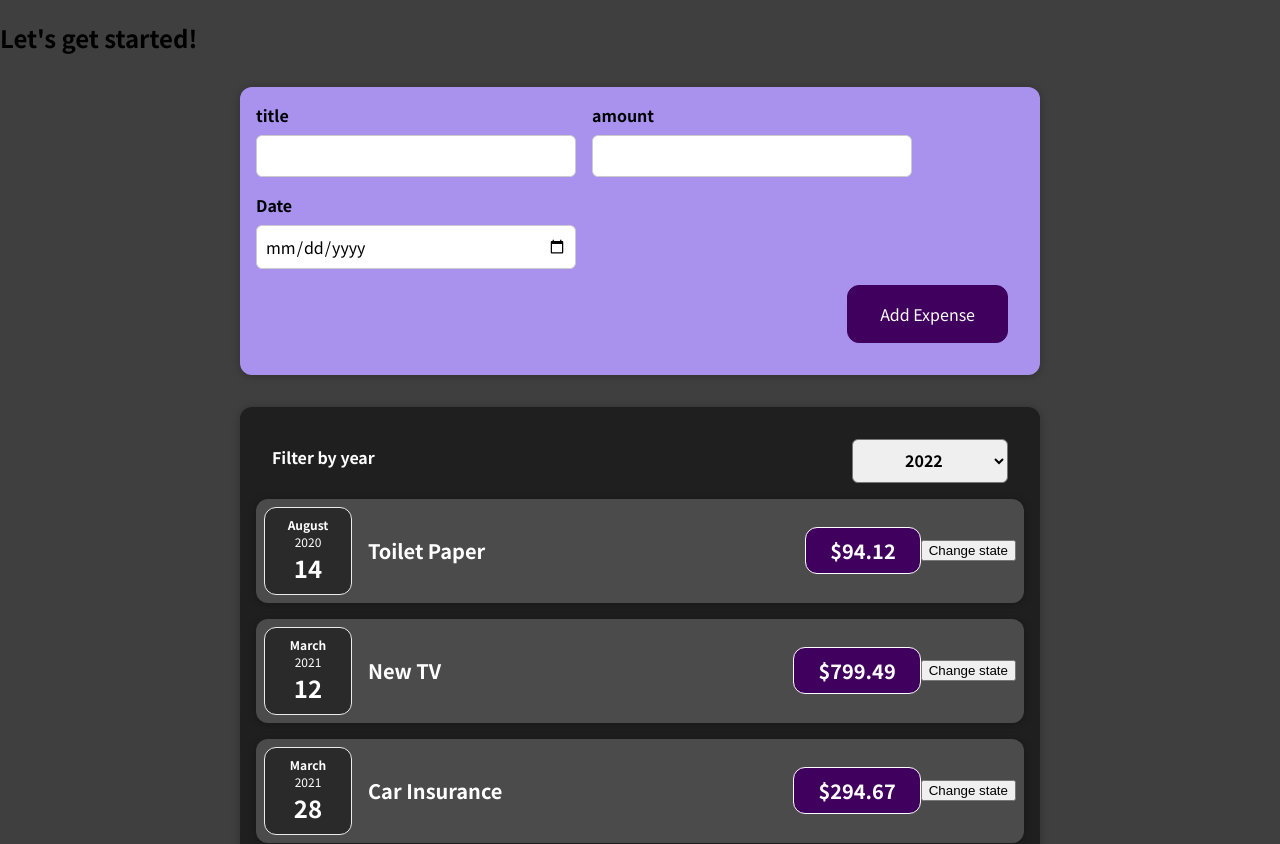
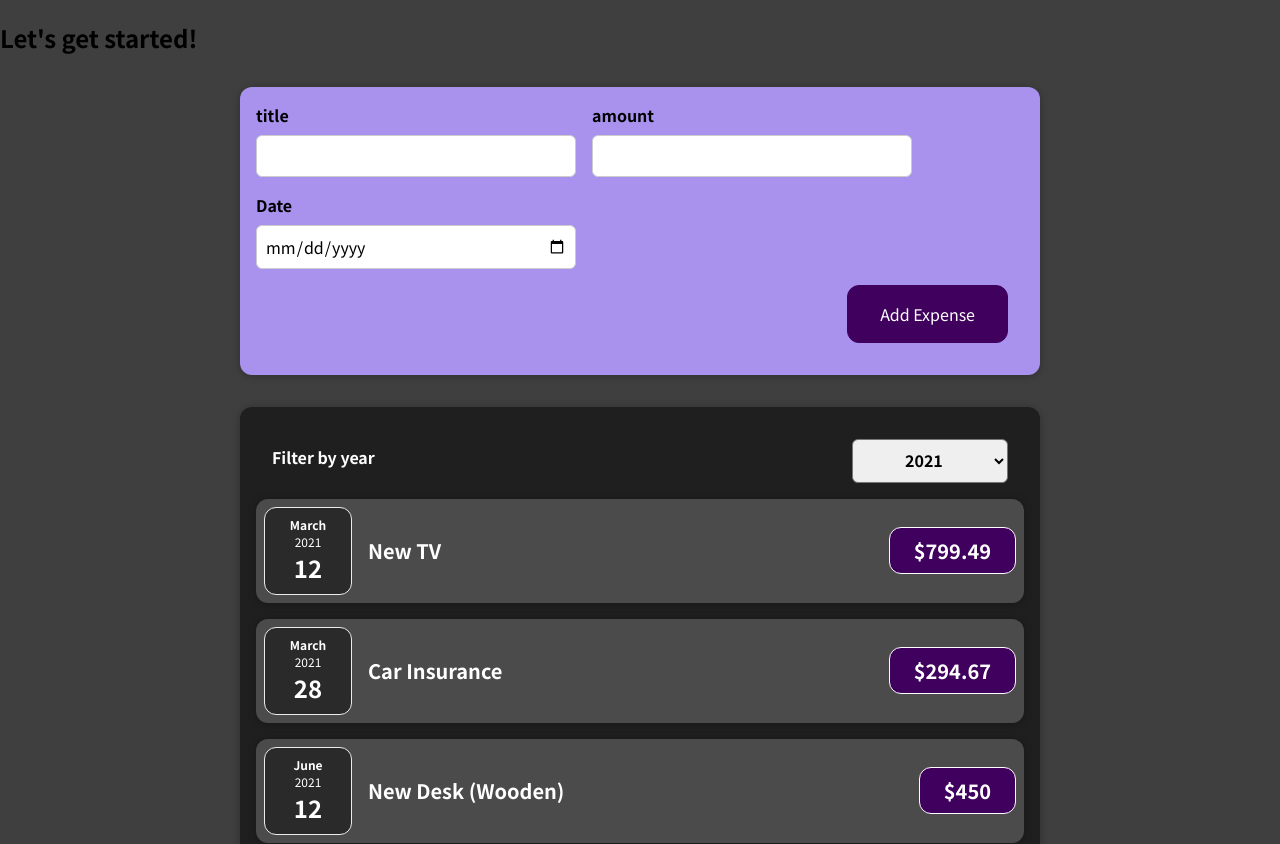
Before and after one commit to IamSithabile/my-app, a React (Create React App) app: page / in a window 1280 px wide. Shown: the top 844 px of the page. Built offline with nearby package versions, Linux system fonts and the light colour scheme.

Commit message:
Further split the compents to include an ExpenseList item

```diff
--- a/src/App.js
+++ b/src/App.js
@@ -1,8 +1,8 @@
 import Expenses from "./components/Expenses/Expenses";
 import NewExpense from "./components/NewExpense/NewExpense";
+import React, { useState } from "react";
 
-function App() {
-  const expenses = [
+const dummyExpenses = [
   {
     id: "e1",
     title: "Toilet Paper",
@@ -24,15 +24,21 @@ function App() {
   },
 ];
 
+function App() {
+  const [newExpenses, setNewExpenses] = useState(dummyExpenses);
+
   const expenseAddHandler = (expense) => {
-    console.log("In app.js" + expense);
+    // the reason why i Use the prevExpenseList variable provided by React is to ensure that React uses the value it stored and not any other
+    setNewExpenses((prevExpenseList) => {
+      return [expense, ...prevExpenseList];
+    });
   };
 
   return (
     <div>
       <h2>Let's get started!</h2>
       <NewExpense OnExpenseAdd={expenseAddHandler} />
-      <Expenses list={expenses} />
+      <Expenses list={newExpenses} />
     </div>
   );
 }
--- a/src/components/Expenses/ExpenseFilter.js
+++ b/src/components/Expenses/ExpenseFilter.js
@@ -12,7 +12,7 @@ const ExpensesFilter = (props) => {
     <div className="expenses-filter">
       <div className="expenses-filter__control">
         <label>Filter by year</label>
-        <select onChange={selectHandler}>
+        <select value={props.select} onChange={selectHandler}>
           <option value="2022">2022</option>
           <option value="2021">2021</option>
           <option value="2020">2020</option>
--- a/src/components/Expenses/ExpenseItem.js
+++ b/src/components/Expenses/ExpenseItem.js
@@ -1,25 +1,20 @@
-import React, { useState } from "react";
+import React from "react";
 import "./ExpenseItem.css";
 import Card from "../UI/Card";
-import "./ExpenseDate";
 import ExpenseDate from "./ExpenseDate";
 
 const ExpenseItem = (props) => {
-  const [title, setTitle] = useState(props.title);
-
-  const clickhandler = () => {
-    setTitle("Updated");
-  };
-
+  console.log(props + "from ExpenseItem");
   return (
+    <li className="expenses-list">
       <Card className="expense-item">
         <ExpenseDate date={props.date} />
         <div className="expense-item__description">
-        <h2>{title}</h2>
+          <h2>{props.title}</h2>
           <div className="expense-item__price">${props.amount}</div>
         </div>
-      <button onClick={clickhandler}>Change state</button>
       </Card>
+    </li>
   );
 };
 export default ExpenseItem;
--- /dev/null
+++ b/src/components/Expenses/ExpenseList.css
@@ -0,0 +1,9 @@
+.expenses-list {
+  list-style: none;
+  padding: 0;
+}
+
+.expenses-list__fallback {
+  color: white;
+  text-align: center;
+}
--- /dev/null
+++ b/src/components/Expenses/ExpenseList.js
@@ -0,0 +1,24 @@
+import React from "react";
+import "./ExpenseList.css";
+import ExpenseItem from "./ExpenseItem";
+
+const ExpenseList = (props) => {
+  if (props.item.length === 0) {
+    return <h2 className="expenses-list__fallback">The are no expenses</h2>;
+  }
+
+  return (
+    <ul className="expenses-list">
+      {props.item.map((expense) => (
+        <ExpenseItem
+          key={expense.id}
+          title={expense.title}
+          amount={expense.amount}
+          date={expense.date}
+        />
+      ))}
+    </ul>
+  );
+};
+
+export default ExpenseList;
--- a/src/components/Expenses/Expenses.js
+++ b/src/components/Expenses/Expenses.js
@@ -1,41 +1,29 @@
 import "./Expenses.css";
-import ExpenseItem from "./ExpenseItem";
 import Card from "../UI/Card";
 import ExpensesFilter from "./ExpenseFilter";
 import React, { useState } from "react";
+import ExpenseList from "./ExpenseList";
 
 const Expenses = (props) => {
-  const [chosenValue, setChosenValue] = useState("");
+  const [chosenValue, setChosenValue] = useState("2021");
+
+  let filteredExpenses = props.list.filter((expense) => {
+    // eslint-disable-next-line
+    return expense.date.getFullYear() == chosenValue;
+  });
 
   const selectValueHandler = (value) => {
-    // console.log(value + "from expenses.js");
     setChosenValue(value);
   };
 
   return (
     <div>
       <Card className="expenses">
-        <ExpensesFilter onSelectChange={selectValueHandler} />
-        <ExpenseItem
-          title={props.list[0].title}
-          amount={props.list[0].amount}
-          date={props.list[0].date}
+        <ExpensesFilter
+          select={chosenValue}
+          onSelectChange={selectValueHandler}
         />
-        <ExpenseItem
-          title={props.list[1].title}
-          amount={props.list[1].amount}
-          date={props.list[1].date}
-        />
-        <ExpenseItem
-          title={props.list[2].title}
-          amount={props.list[2].amount}
-          date={props.list[2].date}
-        />
-        <ExpenseItem
-          title={props.list[3].title}
-          amount={props.list[3].amount}
-          date={props.list[3].date}
-        />
+        <ExpenseList item={filteredExpenses} />
       </Card>
     </div>
   );
--- a/src/components/NewExpense/NewExpense.js
+++ b/src/components/NewExpense/NewExpense.js
@@ -5,12 +5,12 @@ import "./NewExpense.css";
 const NewExpense = (prop) => {
   const saveExpenseHandler = (savedExpense) => {
     console.log(savedExpense + "From New Expense");
-    const expense = {
+    const expenses = {
       ...savedExpense,
-      id: Math.Random().toString(),
+      id: Math.random().toString(),
     };
 
-    prop.OnExpenseAdd(expense);
+    prop.OnExpenseAdd(expenses);
   };
 
   return (
```
Also changed, not shown: 1 other file (tests, documents, lock files or other folders). Lines whose indentation alone changed are shown as unchanged.
